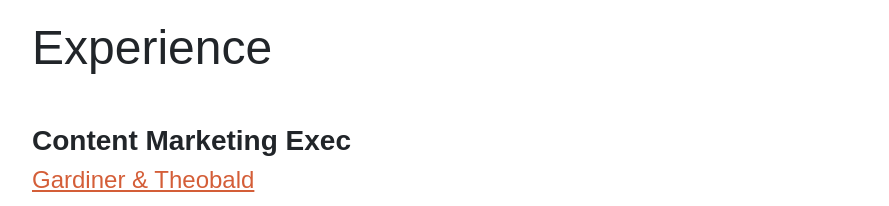
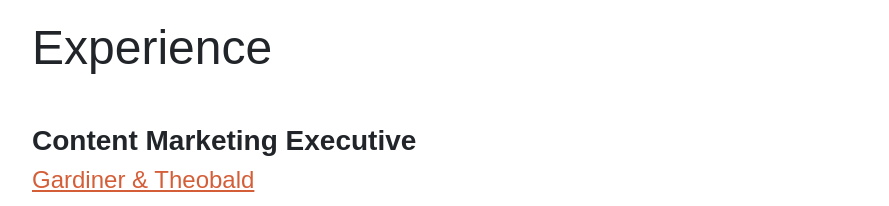
Before and after one commit to Elliot767/CVwebsite, a plain HTML site: page index.html in a window 1280 px wide. Shown: the part 840-1046 px from the top of the page, without its empty margins (288-1177 px from the left). Drawn offline with nearby package versions, Linux system fonts and the light colour scheme.

Commit message:
Update index.html

```diff
--- a/index.html
+++ b/index.html
@@ -141,7 +141,7 @@
           <h2>Experience</h2>
         </div>
         <div class="role">
-          <h3>Content Marketing Exec</h3>
+          <h3>Content Marketing Executive</h3>
           <h4>
             <a class="company" href="https://www.gardiner.com/"
               >Gardiner & Theobald</a
```
